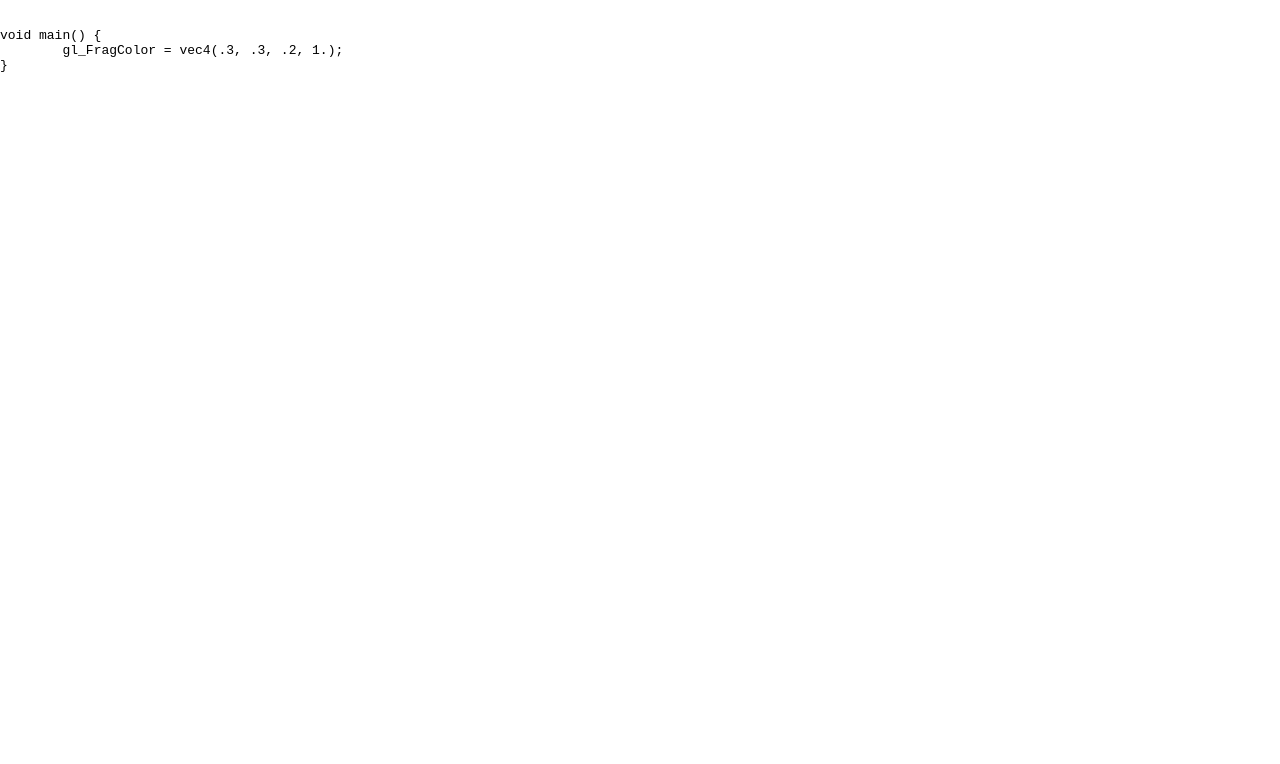
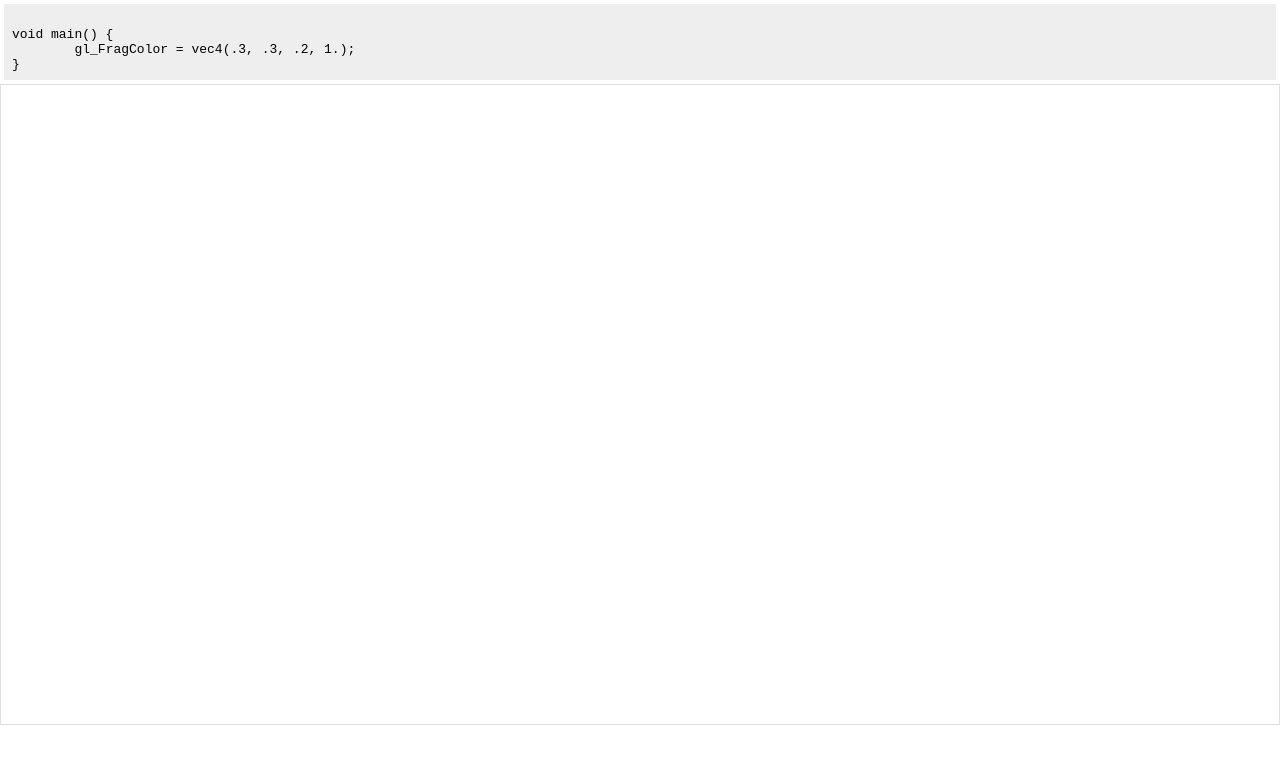
Before and after one commit to julien/shader-editor, a React (Create React App) app: page / in a window 1280 px wide. Shown: the top 764 px of the page. Built offline with nearby package versions, Linux system fonts and the light colour scheme.

Commit message:
Add styles

```diff
--- a/src/index.css
+++ b/src/index.css
@@ -1,12 +1,29 @@
 body {
-  margin: 0;
-  font-family: sans-serif;
+	margin: 0;
+	font-family: sans-serif;
 }
 
 code {
-  font-family: monospace;
+	font-family: monospace;
 }
 
-.flex-row {
+pre {
+	background: #eee;
+	margin: 4px;
+	padding: 8px;
+}
+
+code {
+	outline: none;
+}
+
+canvas {
+	border: 1px solid #dddddd;
+	min-height: 400px;
+}
+
+.main {
 	display: flex;
+	flex-direction: column;
+	align-items: stretch;
 }
```
